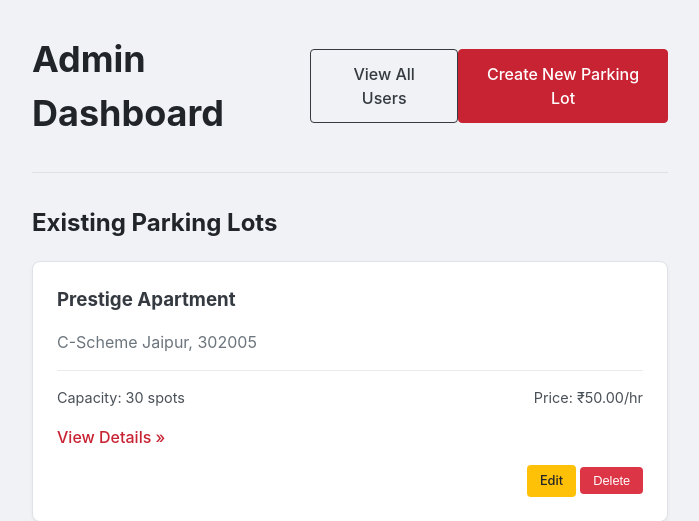
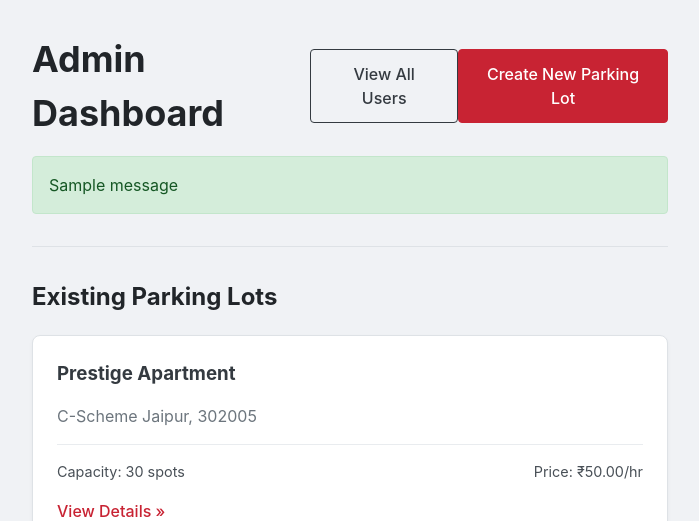
Before and after one commit to 23f2004660/vehicle-parking-app-mad1, a Flask app: page /admin/dashboard in a window 1280 px wide. Shown: the top 521 px of the page, without its empty margins (290-989 px from the left). Run offline with Flask 3, Linux system fonts and the light colour scheme; a user stored in the database is signed in; tables that the repository leaves empty hold one stand-in row (values such as "Sample post"); one stand-in notice (Sample message) is shown.

Commit message:
minor changes

```diff
--- a/templates/admin_dashboard.html
+++ b/templates/admin_dashboard.html
@@ -7,6 +7,13 @@
         <a href="{{ url_for('admin.add_lot_page') }}" class="btn btn-red">Create New Parking Lot</a>
     </div>
 
+    {% with messages = get_flashed_messages(with_categories=true) %}
+    {% if messages %}
+        {% for category, message in messages %}
+            <div class="flash-{{ category }}">{{ message }}</div>
+        {% endfor %}
+    {% endif %}
+{% endwith %}
 
     <hr>
 
```
Also changed, not shown: instance/parking_app.db.
